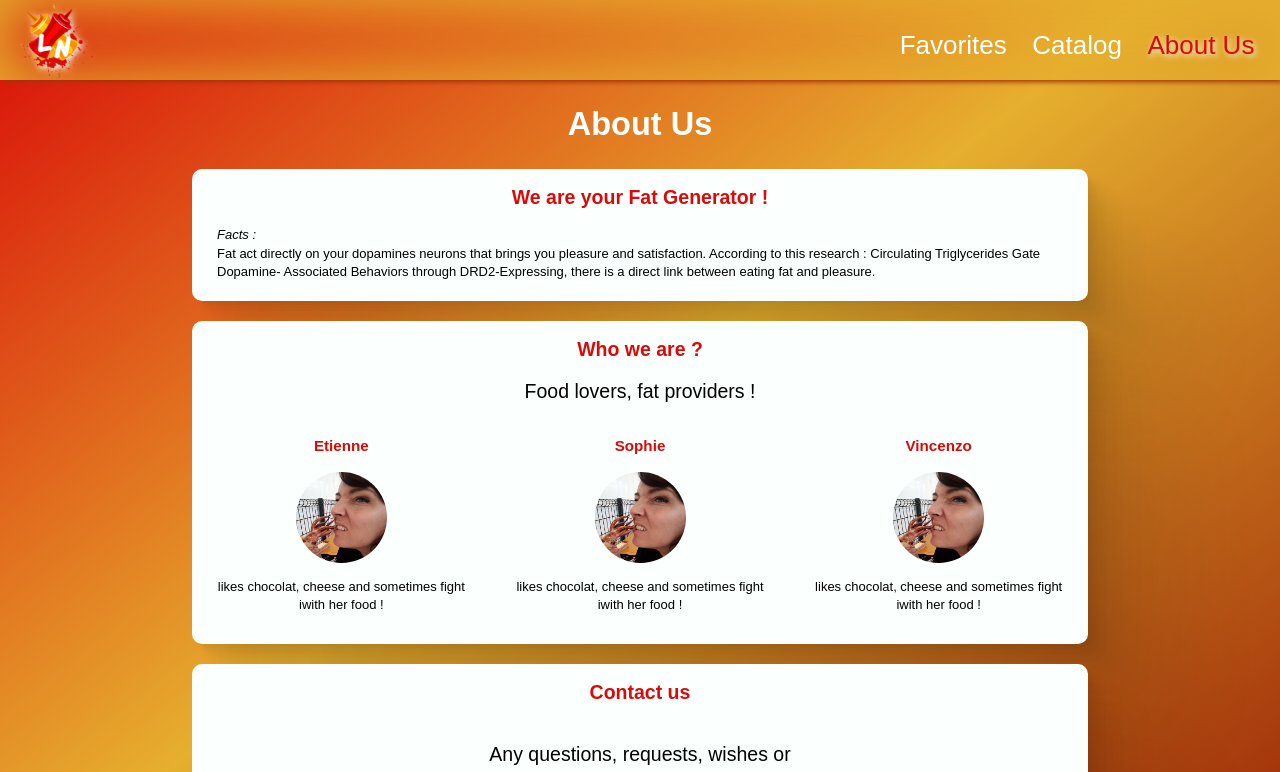
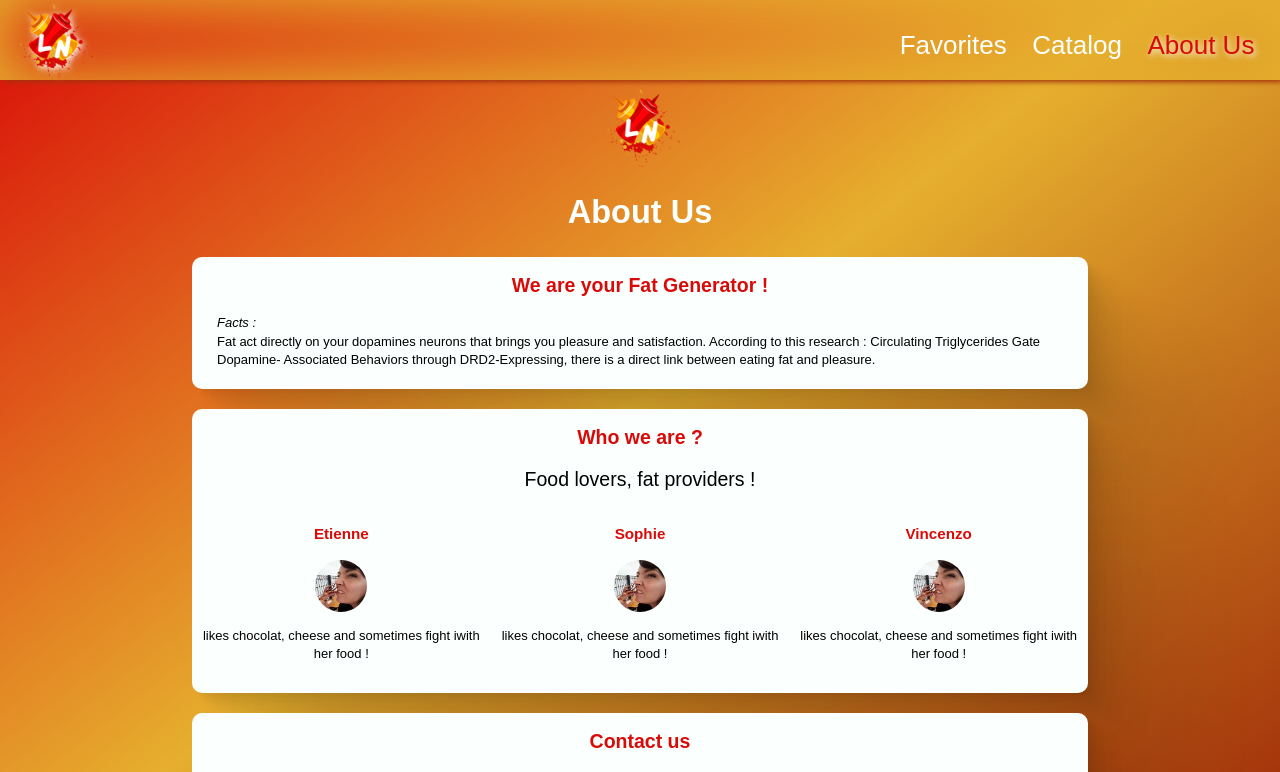
Before and after one commit to WildCodeSchool/paris-0921-p2-groupe6, a React (Vite) app: page /AboutUs in a window 1280 px wide. Shown: the top 772 px of the page. Built offline with nearby package versions, Linux system fonts and the light colour scheme; a web font is replaced by a local one.

Commit message:
add stuff to about us

```diff
--- a/src/AboutUs.css
+++ b/src/AboutUs.css
@@ -43,13 +43,13 @@ h1 {
 }
 
 .AboutUsTeam {
-  margin: 15px 8px 15px 8px;
+  margin: 15px 5px 15px 5px;
   text-align: center;
 }
 
 .portraitTeam {
   display: flex;
-  height: 7em;
+  height: 4em;
   border-radius: 50%;
   margin: auto;
 }
--- a/src/AboutUs.jsx
+++ b/src/AboutUs.jsx
@@ -1,11 +1,17 @@
 import React from 'react';
 import Sophie from './Assets/sophieFood.png';
+import SmallLogo from './SmallLogo.png';
+
+import { NavLink } from 'react-router-dom';
 
 import './AboutUs.css';
 
 function AboutUs() {
   return (
     <main>
+      <NavLink className="link" activeClassName="active" exact to="/">
+        <img src={SmallLogo} alt="Lazy Night Small Logo" className="FinalResultsLogo" />
+      </NavLink>
       <h1>About Us</h1>
       <div className="AboutUsTop">
         <h2 className="AboutUsTitle">We are your Fat Generator ! </h2>
```
Also changed, not shown: src/Contexts/finalChoices.jsx (added).
